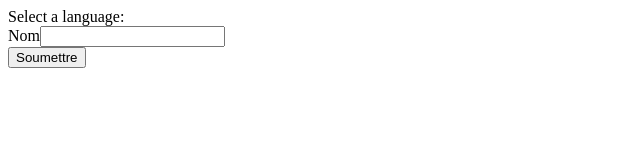
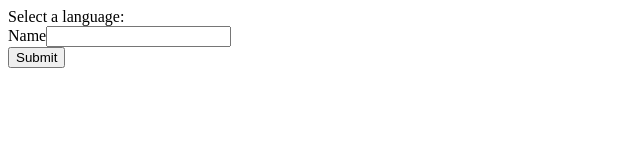
Before and after one commit to Lancekrp/React-App-Translate, a React (Create React App) app: page / in a window 1280 px wide. Shown: the top 160 px of the page, without its empty margins (0-640 px from the left). Built offline with nearby package versions, Linux system fonts and the light colour scheme; the HTML template or start-up script is replaced by a standard one.

Commit message:
connecting the button and field to the store

```diff
--- a/src/components/Button.js
+++ b/src/components/Button.js
@@ -4,15 +4,15 @@
 
 class Button extends React.Component {
 
-  renderSubmit(value) {
-    return value === 'english' ? 'Submit' : 'Soumettre';
+  renderSubmit(language) {
+    return language === 'english' ? 'Submit' : 'Soumettre';
   }
 
   renderButton(color) {
     return (
       <button className={`ui button ${color}`}>
         <LanguageContext.Consumer>
-          {(value) => this.renderSubmit(value)}
+          {({language}) => this.renderSubmit(language)}
         </LanguageContext.Consumer>
       </button>
     );
--- a/src/components/Field.js
+++ b/src/components/Field.js
@@ -5,7 +5,7 @@
 static contextType = LanguageContext;
 
   render() {
-    const text = this.context === 'english' ? 'Name' : 'Nom';
+    const text = this.context.language === 'english' ? 'Name' : 'Nom';
     return (
       <div className="ui field">
         <label>{text}</label>
```
